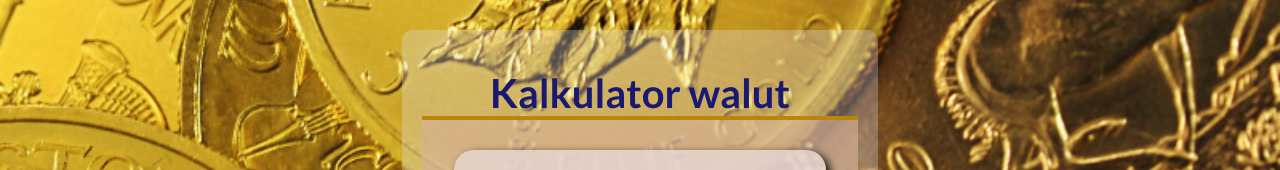
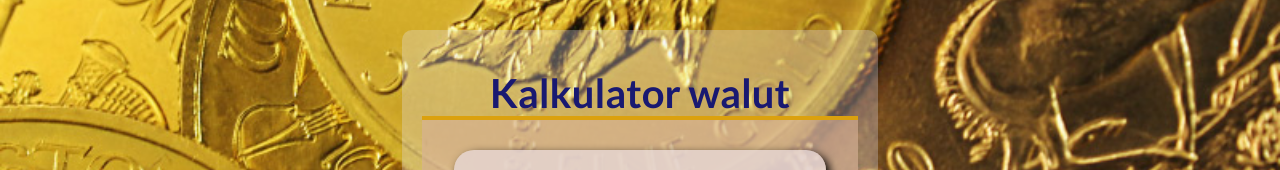
Before and after one commit to norbi983/curriency-converter-react, a React (Create React App) app: page / in a window 1280 px wide. Shown: the part 145-315 px from the top of the page. Built offline with nearby package versions, Linux system fonts and the light colour scheme.

Commit message:
CHANGE COLOR

```diff
--- a/src/Header/style.css
+++ b/src/Header/style.css
@@ -7,6 +7,6 @@
 }
 
 .header__title {
-    border-bottom: 4px solid darkgoldenrod;
+    border-bottom: 4px solid rgb(219, 161, 14);
     margin: 0;
 }
```
